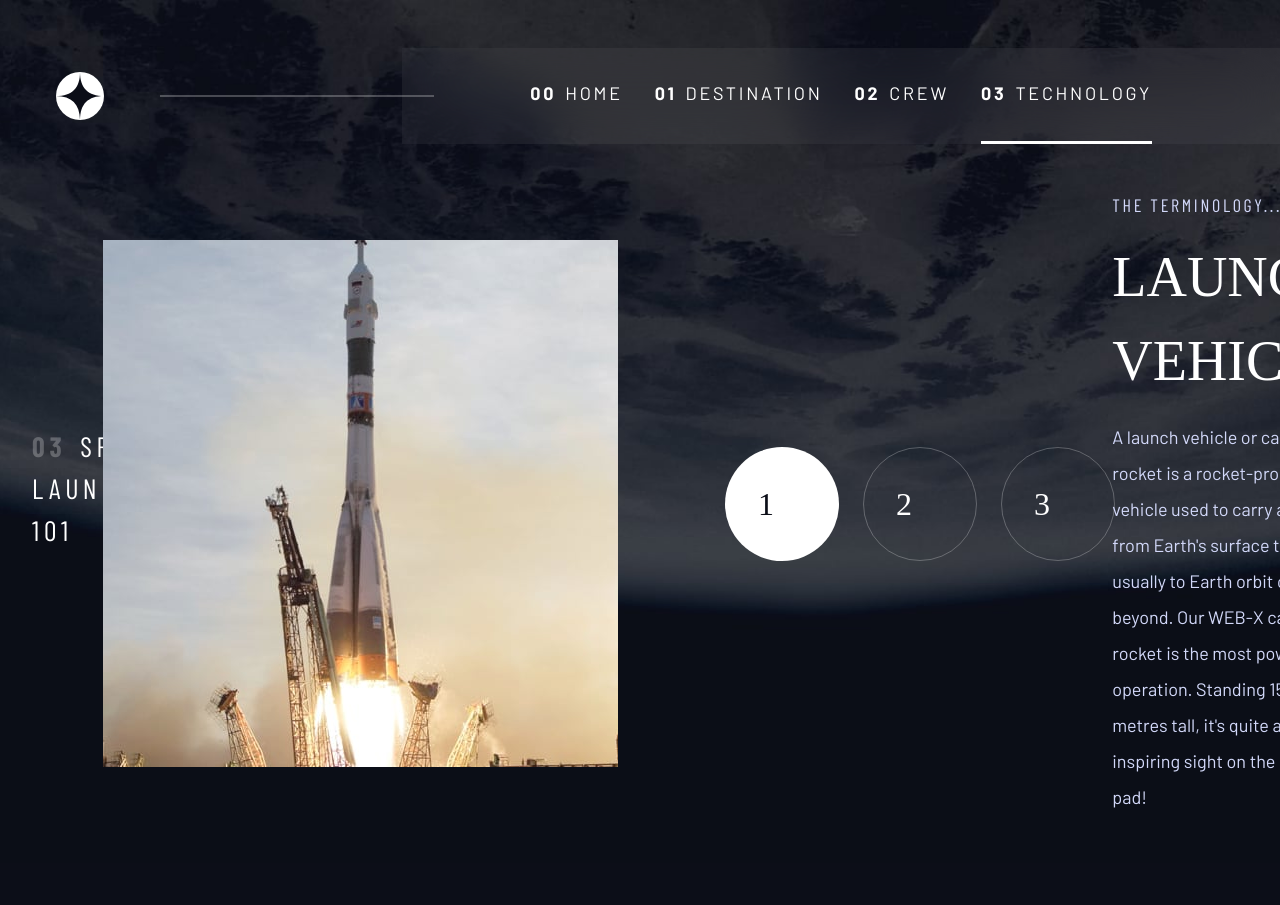
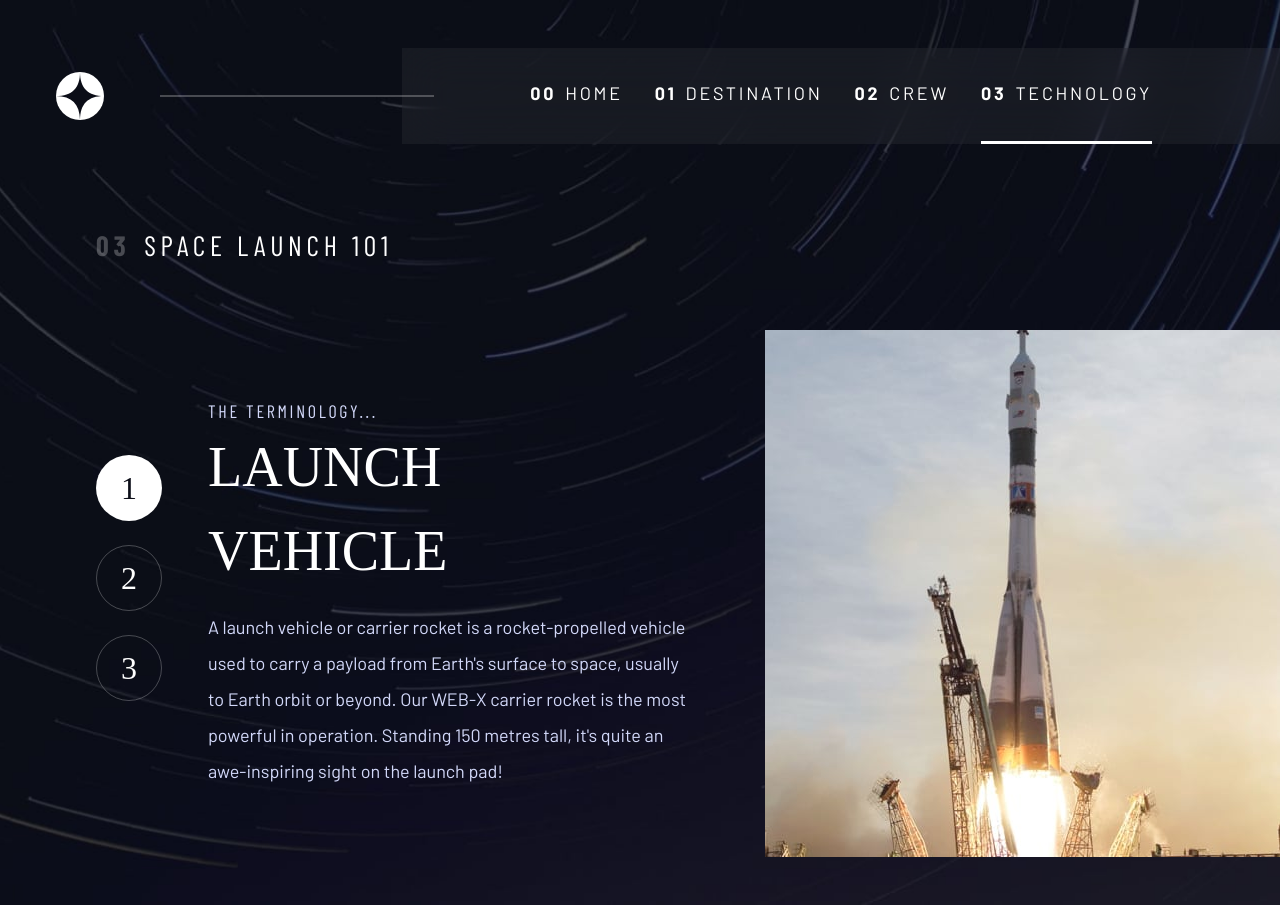
Before and after one commit to B1ack0ut1/frontendmentor-space-tourism-website, a Next.js app: page /technology in a window 1280 px wide. Before the commit the page ends 863 px from the top, so only its background shows below. Built offline with nearby package versions, Linux system fonts and the light colour scheme; a web font is replaced by a local one.

Commit message:
Worked on technology page and css

```diff
--- a/src/app/globals.css
+++ b/src/app/globals.css
@@ -73,6 +73,7 @@ body {
       rgb(var(--background-end-rgb))
     )
     rgb(var(--background-start-rgb)); */
+  box-sizing: border-box;
   background-color: hsl(var(--clr-dark));
   color: hsl(var(--clr-white));
   line-height: 1.5;
@@ -403,12 +404,43 @@ p {
     }
   }
 
+  @media (min-width: 76rem) {
+    .grid-container--tech {
+      padding-right: 0;
+      grid-template-columns: minmax(2rem, 1fr) minmax(0, 5rem) minmax(0, 30rem) minmax(
+          0,
+          40rem
+        );
+      grid-template-areas:
+        ". title title ."
+        ". controller content image";
+      place-items: center left;
+    }
+
+    .grid-container--tech .numbered-title {
+      grid-area: title;
+    }
+
+    .grid-container--tech .numbered-indicators {
+      grid-area: controller;
+    }
+
+    .grid-container--tech .tech-photo-portrait {
+      grid-area: image;
+      place-self: center right;
+    }
+
+    .grid-container--tech article {
+      grid-area: content;
+    }
+  }
+
   .large-button {
     position: relative;
     z-index: 1;
     font-family: var(--ff-serif);
     text-transform: uppercase;
-    display: inline-grid;
+    display: grid;
     place-content: center;
     aspect-ratio: 1;
     border-radius: 9999px;
@@ -607,17 +639,21 @@ p {
 
   .numbered-indicators {
     display: grid;
-    grid-template-columns: repeat(3, minmax(0, 1fr));
+    grid-template-columns: repeat(3, 1fr);
     gap: 1.5rem;
+    margin-bottom: 2rem;
   }
 
   .numbered-indicators > * {
     font-size: var(--fs-600);
     font-family: var(--ff-serif);
+    border-radius: 9999px;
+    display: grid;
     place-content: center;
+    max-width: 60px;
+    aspect-ratio: 1;
     border-radius: 9999px;
-    aspect-ratio: 1;
-    padding: 2rem;
+    padding-inline: 1em;
     border: 1px solid hsl(var(--clr-white) / 0.25);
   }
 
@@ -629,6 +665,12 @@ p {
   .numbered-indicators > [aria-selected="true"] {
     color: hsl(var(--clr-dark));
     background-color: hsl(var(--clr-white));
+  }
+
+  @media (min-width: 76rem) {
+    .numbered-indicators {
+      grid-template-columns: 1fr;
+    }
   }
 
   .grid-container--home h1 {
@@ -734,6 +776,23 @@ p {
   @media (min-width: 76rem) {
     .crew-background {
       background-image: url("/crew/background-crew-desktop.jpg");
+    }
+  }
+
+  .crew-background {
+    background-image: url("/technology/background-technology-mobile.jpg");
+    background-position: top center;
+  }
+
+  @media (min-width: 48rem) {
+    .crew-background {
+      background-image: url("/technology/background-technology-tablet.jpg");
+    }
+  }
+
+  @media (min-width: 76rem) {
+    .crew-background {
+      background-image: url("/technology/background-technology-desktop.jpg");
     }
   }
 
@@ -877,28 +936,40 @@ p {
     font-family: var(--ff-sans-cond);
     letter-spacing: 2.7px;
     font-size: var(--fs-400);
-    margin-bottom: 1rem;
+  }
+
+  @media (max-width: 76rem) {
+    .tech-name span {
+      margin-bottom: 1rem;
+    }
   }
 
   .tech-description {
+    --line-height: 2em;
     color: hsl(var(--clr-light));
-    line-height: 2;
+    line-height: var(--line-height);
   }
 
-  .technology-photo-landscape {
-    max-width: calc(100% + 4em);
-    margin-bottom: 2rem;
+  @media (min-width: 40rem) and (max-width: 76rem) {
+    .tech-description {
+      min-height: calc(4 * var(--line-height));
+    }
   }
 
-  .technology-photo-portrait {
+  .tech-photo-landscape {
+    max-width: calc(100% + 4em);
+    margin-bottom: 3rem;
+  }
+
+  .tech-photo-portrait {
     display: none;
   }
 
   @media (min-width: 76rem) {
-    .technology-photo-landscape {
+    .tech-photo-landscape {
       display: none;
     }
-    .technology-photo-portrait {
+    .tech-photo-portrait {
       display: block;
     }
   }
--- a/src/app/technology/page.js
+++ b/src/app/technology/page.js
@@ -17,12 +17,12 @@ const Technology = () => {
           <span>03</span>Space launch 101
         </h1>
         <img
-          className="technology-photo-landscape"
+          className="tech-photo-landscape"
           src={selectedTech.images.landscape}
           alt={`Image of ${selectedTech.name}`}
         />
         <img
-          className="technology-photo-portrait"
+          className="tech-photo-portrait"
           src={selectedTech.images.portrait}
           alt={`Image of ${selectedTech.name}`}
         />
@@ -30,6 +30,7 @@ const Technology = () => {
           {technologies.map((tech, index) => (
             <li
               key={tech.name}
+              onClick={() => setSelectedTech(tech)}
               role="button"
               aria-selected={selectedTech.name === tech.name ? "true" : "false"}
             >
```
